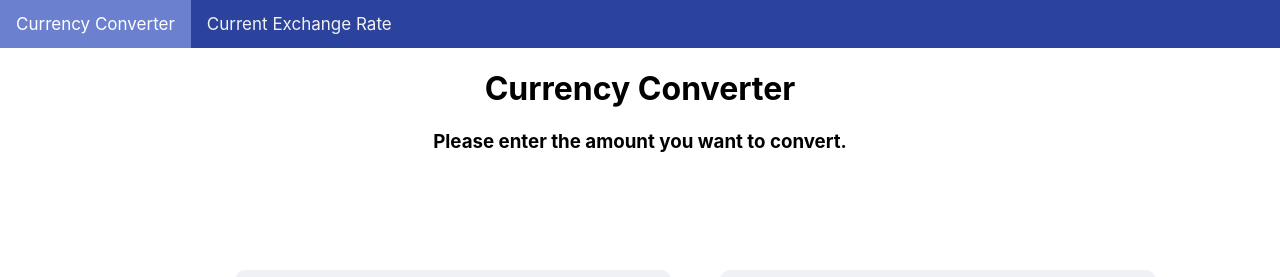
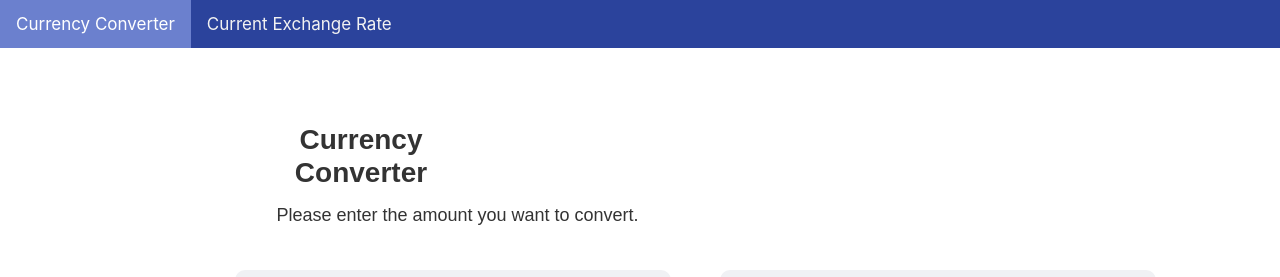
Before and after one commit to imronitt/currency-converter, a React (Create React App) app: page / in a window 1280 px wide. Shown: the top 277 px of the page. Built offline with nearby package versions, Linux system fonts and the light colour scheme; no server answers.

Commit message:
FInal Push.

```diff
--- a/src/component/converter.css
+++ b/src/component/converter.css
@@ -35,3 +35,75 @@ select {
 .Converter h2 span {
   color: rgb(11, 170, 59);
 }
+h3{
+  position: absolute;
+width: 445px;
+height: 21px;
+left: 235px;
+top: 187px;
+
+font-family: Arial, Helvetica, sans-serif;
+font-style: normal;
+font-weight: 300;
+font-size: 18px;
+line-height: 21px;
+/* identical to box height */
+
+/* Gray 1 */
+color: #333333;
+}
+
+h1{
+  position: absolute;
+width: 242px;
+height: 33px;
+left: 300px;
+top: 50px;
+
+font-family: Arial, Helvetica, sans-serif;
+font-style: normal;
+font-weight: bold;
+font-size: 28px;
+line-height: 33px;
+/* identical to box height */
+
+/* Gray 1 */
+color: #333333;
+}
+table{
+  position: absolute;
+width: 921px;
+height: 781px;
+left: 235px;
+top: 216px;
+
+/* #FFFFFF */
+background: #FFFFFF;
+border: 1px solid #BFBFBF;
+box-sizing: border-box;
+border-radius: 6px;
+
+font-family: Arial, Helvetica, sans-serif;
+font-style: normal;
+font-weight: 300;
+font-size: 18px;
+line-height: 240%;
+}
+
+h2{
+  position: absolute;
+width: 242px;
+height: 33px;
+left: 240px;
+top: 100px;
+
+font-family: Arial, Helvetica, sans-serif;
+font-style: normal;
+font-weight: bold;
+font-size: 28px;
+line-height: 33px;
+/* identical to box height */
+
+/* Gray 1 */
+color: #333333;
+}
--- a/src/component/converter.js
+++ b/src/component/converter.js
@@ -81,7 +81,7 @@ class Converter extends React.Component {
     return (
 
       <div class="demo">
-        <h1> Currency Converter</h1>
+        <h2> Currency Converter</h2>
         <h3> Please enter the amount you want to convert.</h3>
 
       <div class="Card1">
```
